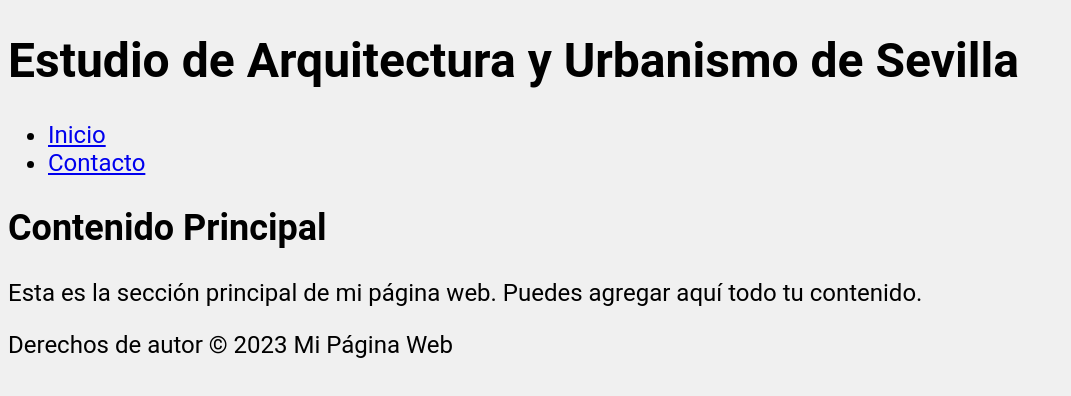
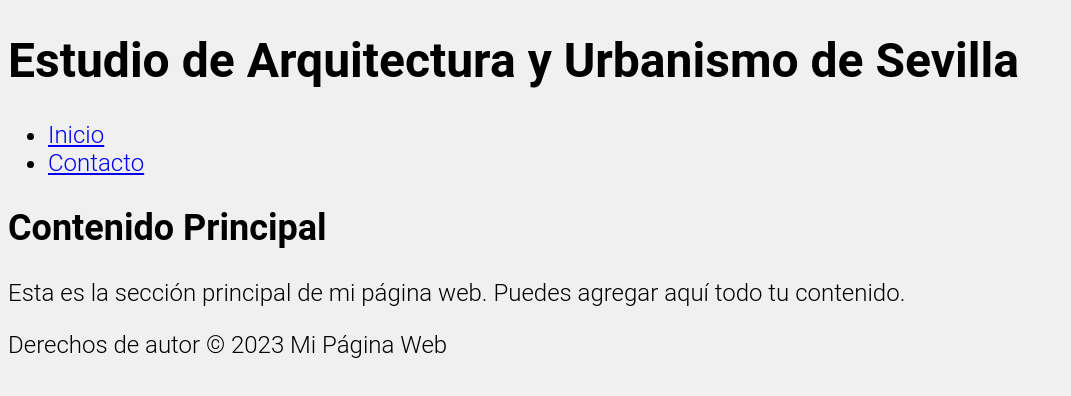
Before and after one commit to Pepewan/arquitecto-sevilla.es, a plain HTML site: page index.html in a window 1280 px wide. Shown: the whole page, without its empty margins (0-1071 px from the left). Drawn offline with Linux system fonts and the light colour scheme.

Commit message:
Update styles.css

```diff
--- a/styles.css
+++ b/styles.css
@@ -3,6 +3,6 @@ body {
     background-color: #f0f0f0;
     font-family: "Roboto", sans-serif; /* Tipografia */
     font-size: 24px; /* Tamaño de fuente */
-    font-weight: normal; /* Peso de la fuente */
+    font-weight: 300; /* Peso de la fuente */
     font-style: normal; /* Estilo de la fuente */
 }
```
